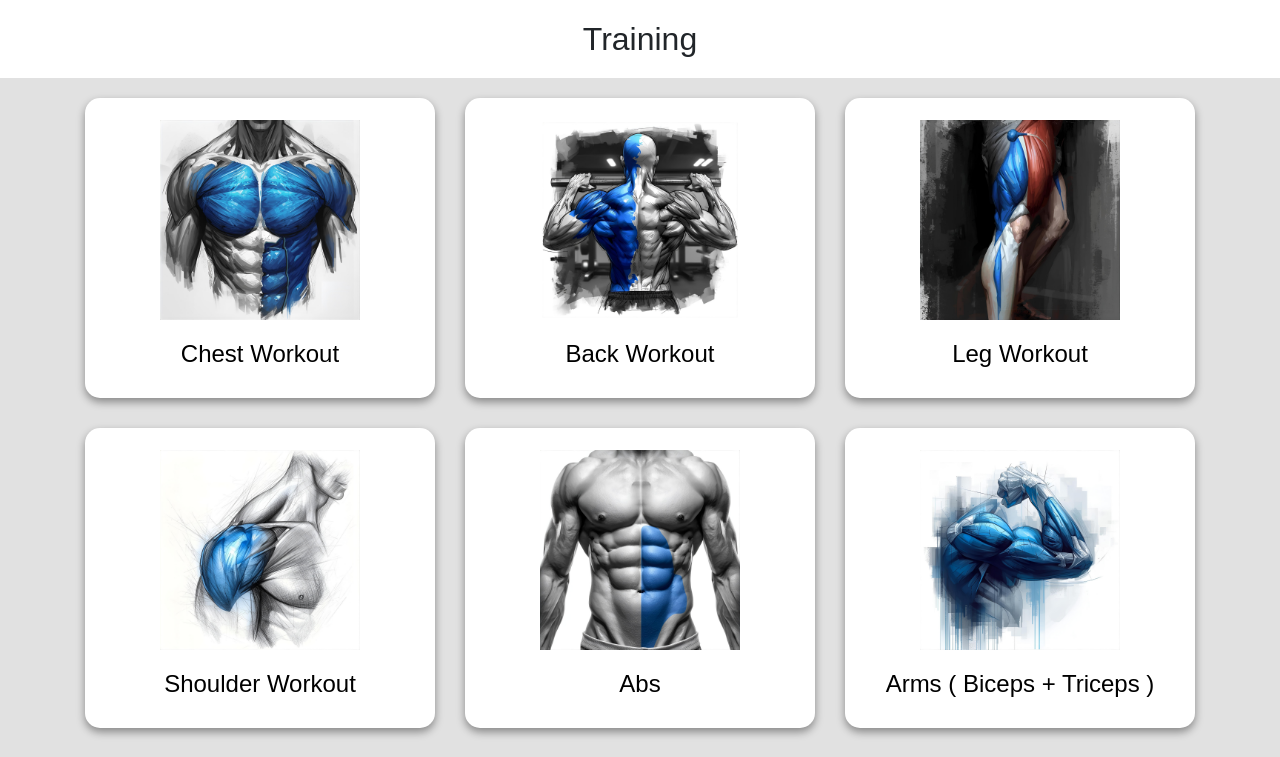
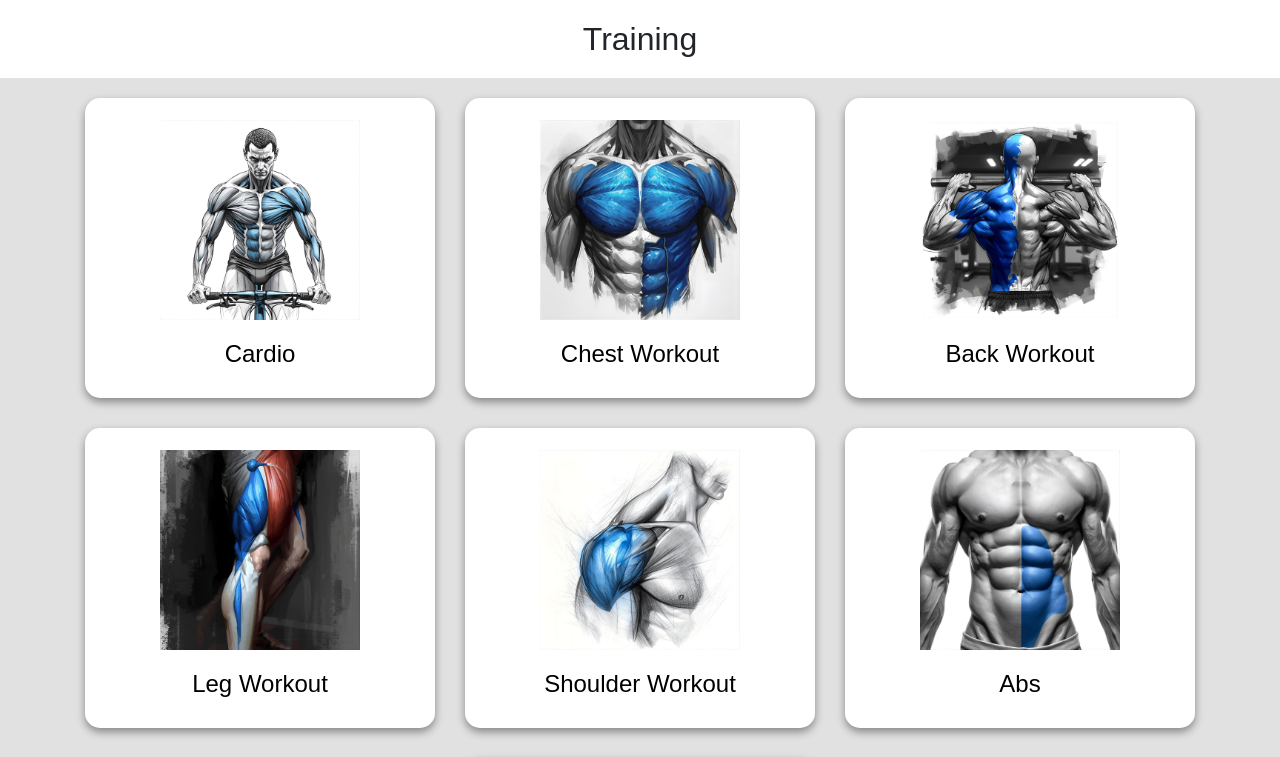
Before and after one commit to Mithran25/Gym, a Next.js app: page /class/training in a window 1280 px wide. Shown: the top 757 px of the page. Built offline with nearby package versions, Linux system fonts and the light colour scheme.

Commit message:
sixth commit

```diff
--- a/src/app/class/page.js
+++ b/src/app/class/page.js
@@ -24,6 +24,8 @@ const Class = () => {
   const handleClass = ()=>{
     setCradio(false);
   }
+  console.log("class"+cardio);
+
 
   return (
     <section className="class">
--- a/src/app/class/training/page.js
+++ b/src/app/class/training/page.js
@@ -23,6 +23,9 @@ if (typeof window !== "undefined") {
 }
   },[])
 
+  console.log(cardio);
+
+
   const MotionLink = motion(Link);
 
   return (
@@ -30,7 +33,7 @@ if (typeof window !== "undefined") {
       <h2>Training</h2>
 
       <div>
-      {cardio && (
+      {cardio ?"": (
           <MotionLink
           initial={{ opacity: 0, y: 100 }}
           whileInView={{ opacity: 1, y: 0 }}
```
